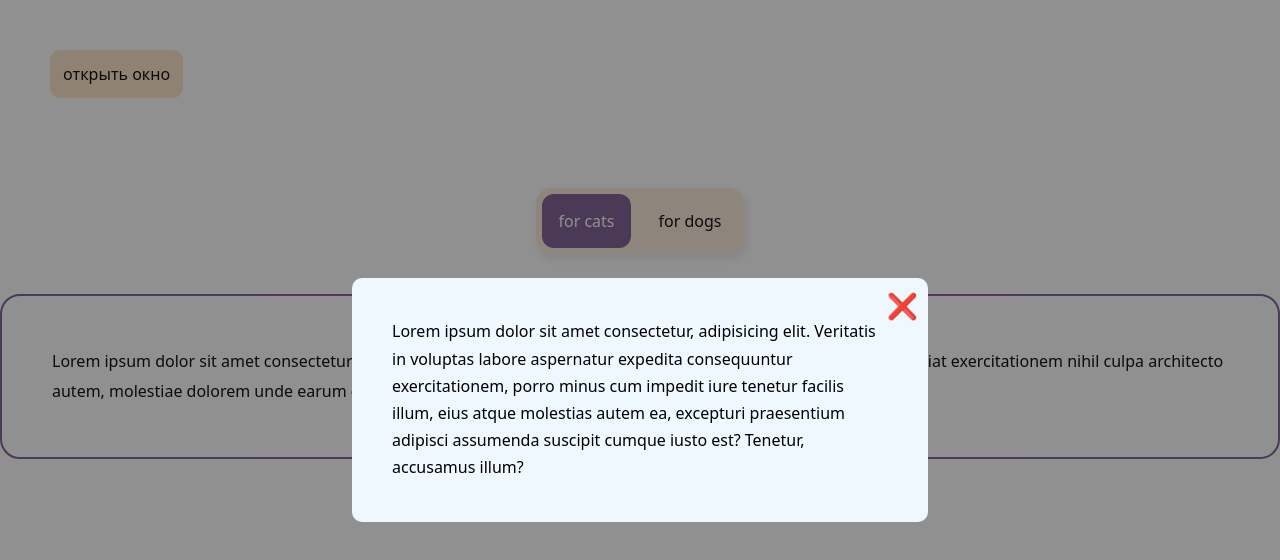
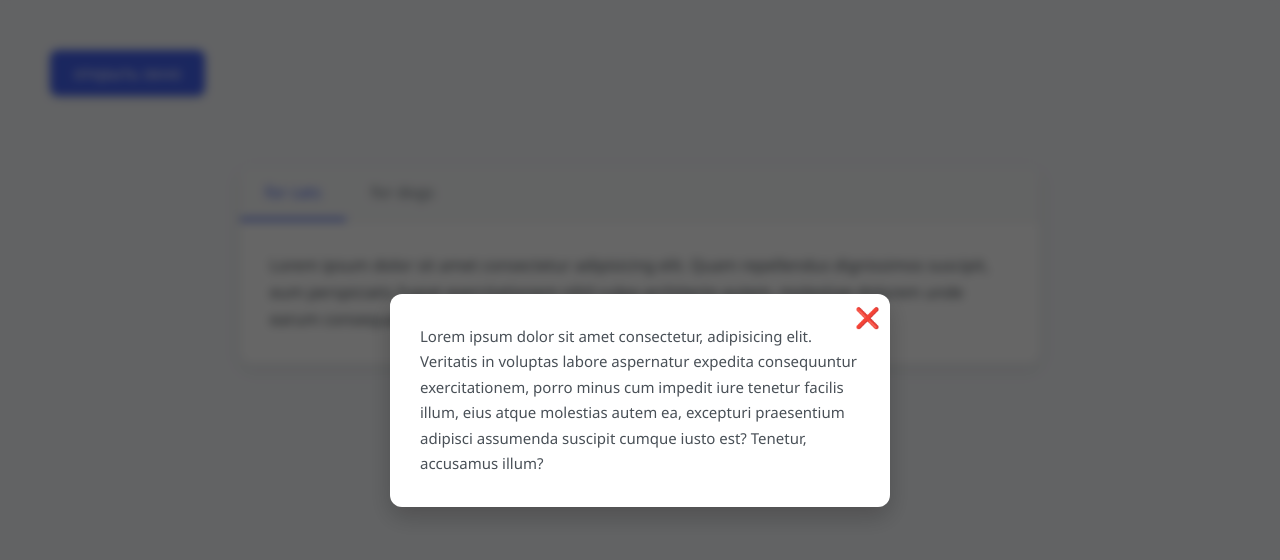
Before and after one commit to Zeigarnik-dev/11-js, a plain HTML site: page index.html in a window 1280 px wide. Drawn offline with Linux system fonts and the light colour scheme.

Commit message:
Add files via upload

```diff
--- a/css/style.css
+++ b/css/style.css
@@ -3,16 +3,32 @@
     margin: 0;
     text-decoration: none;
     box-sizing: border-box;
-    font-family: system-ui, -apple-system, BlinkMacSystemFont, 'Segoe UI', Roboto, Oxygen, Ubuntu, Cantarell, 'Open Sans', 'Helvetica Neue', sans-serif;
+    font-family: 'Segoe UI', Roboto, Oxygen, Ubuntu, Cantarell, 'Open Sans', sans-serif;
+}
+
+body {
+    background-color: #f5f7fa;
+    padding: 20px;
 }
 
 .open_m {
-    padding: 12px;
-    background-color: bisque;
+    padding: 12px 24px;
+    background-color: #4361ee;
+    color: white;
     font-size: 16px;
-    margin: 50px;
-    border-radius: 10px;
-    border: 1px solid bisque;
+    font-weight: 500;
+    margin: 30px;
+    border-radius: 8px;
+    border: none;
+    cursor: pointer;
+    transition: all 0.3s ease;
+    box-shadow: 0 2px 5px rgba(0,0,0,0.1);
+}
+
+.open_m:hover {
+    background-color: #3a56d4;
+    transform: translateY(-2px);
+    box-shadow: 0 4px 8px rgba(0,0,0,0.15);
 }
 
 .modal_c {
@@ -20,76 +36,123 @@
     position: fixed;
     top: 0;
     left: 0;
-    background-color: #1818187a;
+    background-color: rgba(0, 0, 0, 0.6);
+    backdrop-filter: blur(5px);
     width: 100%;
     height: 100%;
     z-index: 1000;
     align-items: center;
     justify-content: center;
+    opacity: 0;
+    transition: opacity 0.3s ease;
 }
 
 .modal_c.active {
     display: flex;
+    opacity: 1;
 }
 
 .modal {
-    background-color: aliceblue;
-    padding: 40px;
-    border-radius: 10px;
-    max-width: 45%;
+    background-color: white;
+    padding: 30px;
+    border-radius: 12px;
+    width: 90%;
+    max-width: 500px;
     position: relative;
+    box-shadow: 0 10px 25px rgba(0,0,0,0.2);
+    transform: translateY(20px);
+    transition: transform 0.3s ease;
+}
+
+.modal_c.active .modal {
+    transform: translateY(0);
 }
 
 .close_m {
     position: absolute;
     background-color: transparent;
-    right: 10px;
-    top: 0;
+    right: 5px;
+    top: 5px;
     cursor: pointer;
-    font-size: 25px;
-    padding: 10px 0;
+    font-size: 20px;
+    padding: 5px;
+    color: #6c757d;
+    transition: color 0.2s ease;
+    border: none;
+}
+
+.close_m:hover {
+    color: #343a40;
 }
 
 .mod_cont {
-    line-height: 170%;
+    line-height: 1.7;
+    color: #495057;
+    font-size: 15px;
+}
+
+.cont {
+    max-width: 800px;
+    margin: 40px auto;
+    background: white;
+    border-radius: 12px;
+    overflow: hidden;
+    box-shadow: 0 5px 15px rgba(0,0,0,0.08);
 }
 
 .tabs {
     display: flex;
-    align-items: center;
-    justify-content: center;
-    padding: 6px;
-    border-radius: 15px;
-    background-color: antiquewhite;
-    box-shadow: 2px 4px 10px #e5e5e5;
-    max-width: fit-content;
-    margin: 40px auto;
-    gap: 12px;
+    background-color: #f8f9fa;
+    padding: 0;
+    border-radius: 0;
+    box-shadow: none;
+    max-width: 100%;
+    margin: 0;
+    gap: 0;
+    border-bottom: 1px solid #e9ecef;
 }
 
-.tab{
+.tab {
     cursor: pointer;
-    padding: 16px;
+    padding: 15px 25px;
+    color: #6c757d;
+    font-weight: 500;
+    transition: all 0.2s ease;
+    position: relative;
+    border-bottom: 3px solid transparent;
 }
 
-.tab.active{
-    background-color: rgb(123, 89, 145);
-    border-radius: 12px;
-    color: white;
+.tab:hover {
+    color: #4361ee;
+    background-color: rgba(67, 97, 238, 0.05);
 }
 
-.content{
-    border: 2px solid rgb(123, 89, 145);
-    border-radius: 20px;
-    padding: 50px;
-    line-height: 190%;
-    display: none;
+.tab.active {
+    background-color: transparent;
+    border-radius: 0;
+    color: #4361ee;
+    border-bottom: 3px solid #4361ee;
 }
 
-.content.active{
+.content {
+    border: none;
+    border-radius: 0;
+    padding: 30px;
+    line-height: 1.7;
+    display: none;
+    color: #495057;
+    animation: fadeIn 0.3s ease;
+}
+
+.content.active {
     display: block;
 }
 
-.content:last-child{
-    border: 2px solid rgb(90, 120, 200);
+.content:last-child {
+    border: none;
 }
+
+@keyframes fadeIn {
+    from { opacity: 0; transform: translateY(10px); }
+    to { opacity: 1; transform: translateY(0); }
+}
```
